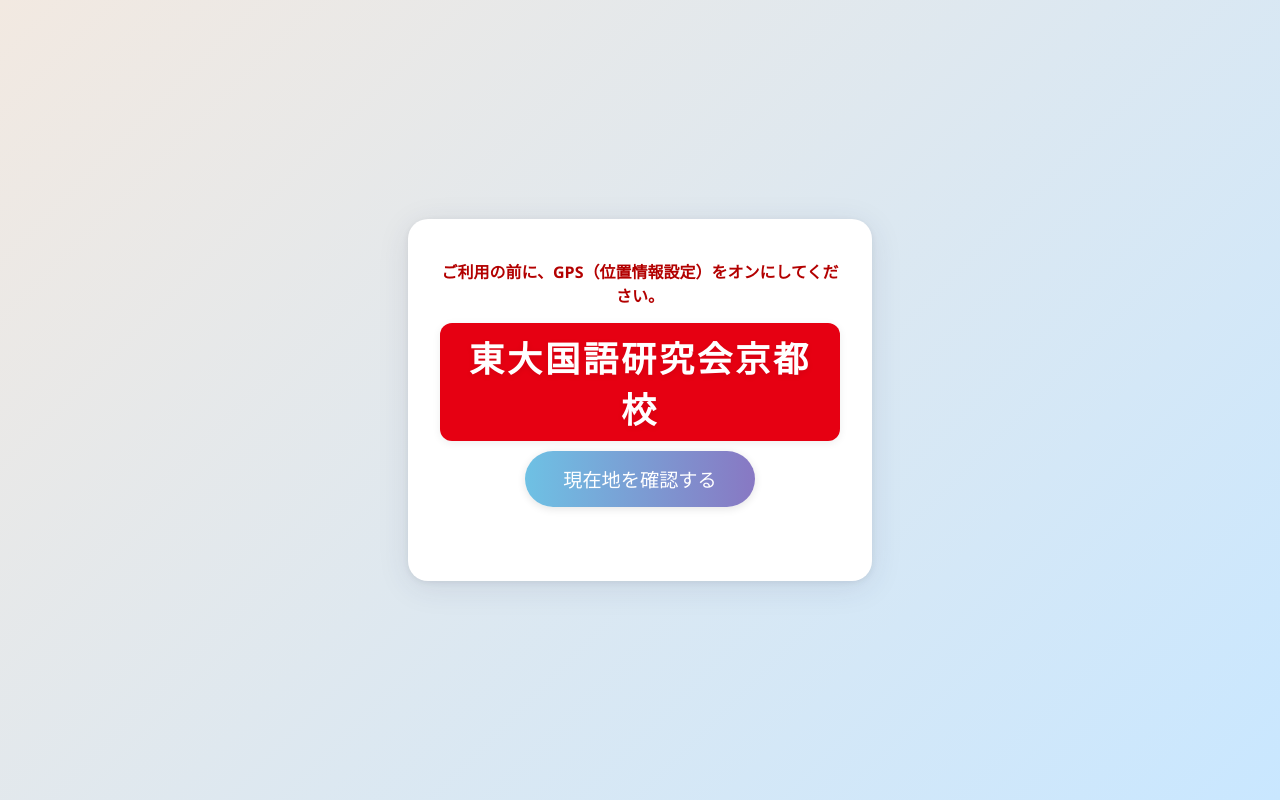
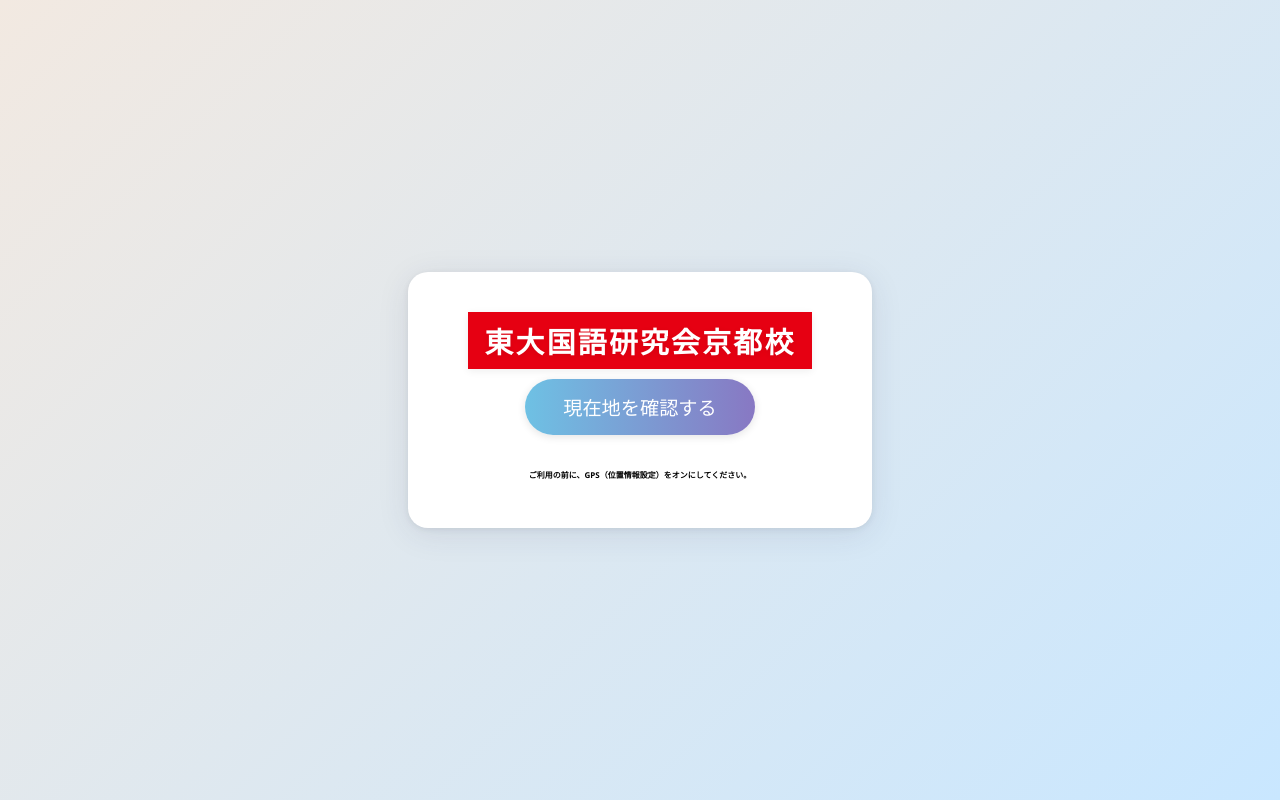
Before and after one commit to gaoshanxx/utk, a plain HTML site: page index.html in a window 1280 px wide. Drawn offline with Linux system fonts and the light colour scheme.

Commit message:
Update index.html design modified notification later

```diff
--- a/index.html
+++ b/index.html
@@ -2,7 +2,7 @@
 <html lang="ja">
 <head>
   <meta charset="UTF-8">
-  <title>東大国語研究会京都校</title>
+  <title>東大国語研究会　京都校</title>
   <style>
     body {
       font-family: 'Segoe UI', Arial, sans-serif;
@@ -30,8 +30,8 @@
       letter-spacing: 0.05em;
     }
     #gpsNotice {
-      color: #b30000;
-      font-size: 1em;
+      color: black;
+      font-size: 0.5em;
       font-weight: 600;
       margin-bottom: 1em;
     }
@@ -68,14 +68,14 @@
   display: inline-block;
   background-color: #e60012; /* Japanese vivid red */
   padding: 0.5em 1em;
-  border-radius: 12px;
+  border-radius: 0px;
   box-shadow: 0 2px 8px rgba(0,0,0,0.07);
 }
 
 .logo-box h1 {
   color: #fff;
   font-family: 'Segoe UI', 'Hiragino Kaku Gothic Pro', 'Meiryo', Arial, sans-serif;
-  font-size: 2.2em;
+  font-size: 1.8em;
   font-weight: 900;
   margin: 0;
   letter-spacing: 0.08em;
@@ -85,13 +85,13 @@
 </head>
 <body>
   <div class="container">
-    <div id="gpsNotice">ご利用の前に、GPS（位置情報設定）をオンにしてください。</div>
     <div class="logo-box">
   <h1>東大国語研究会京都校</h1>
 </div>
     <button id="checkBtn">現在地を確認する</button>
     <div id="message"></div>
     <div id="error"></div>
+    <div id="gpsNotice">ご利用の前に、GPS（位置情報設定）をオンにしてください。</div>
   </div>
   <script>
     // 京都駅の座標
```
